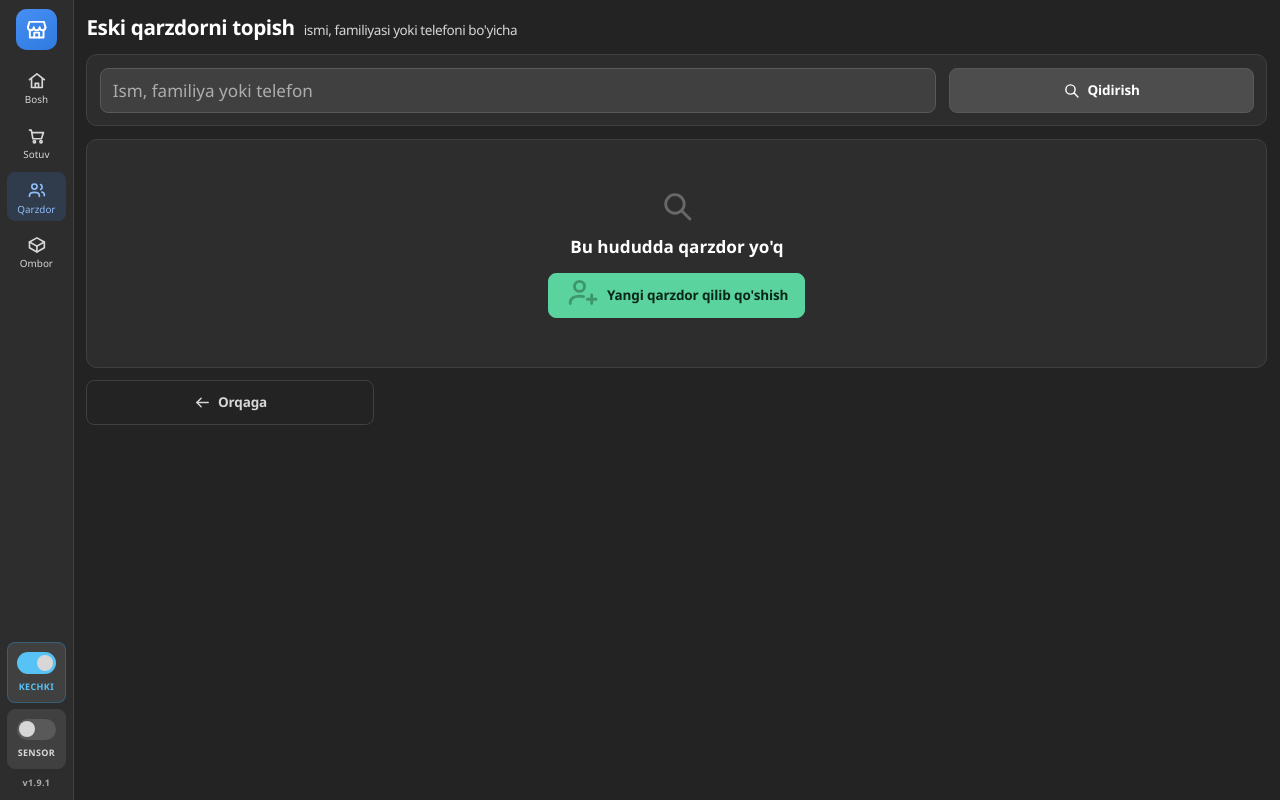
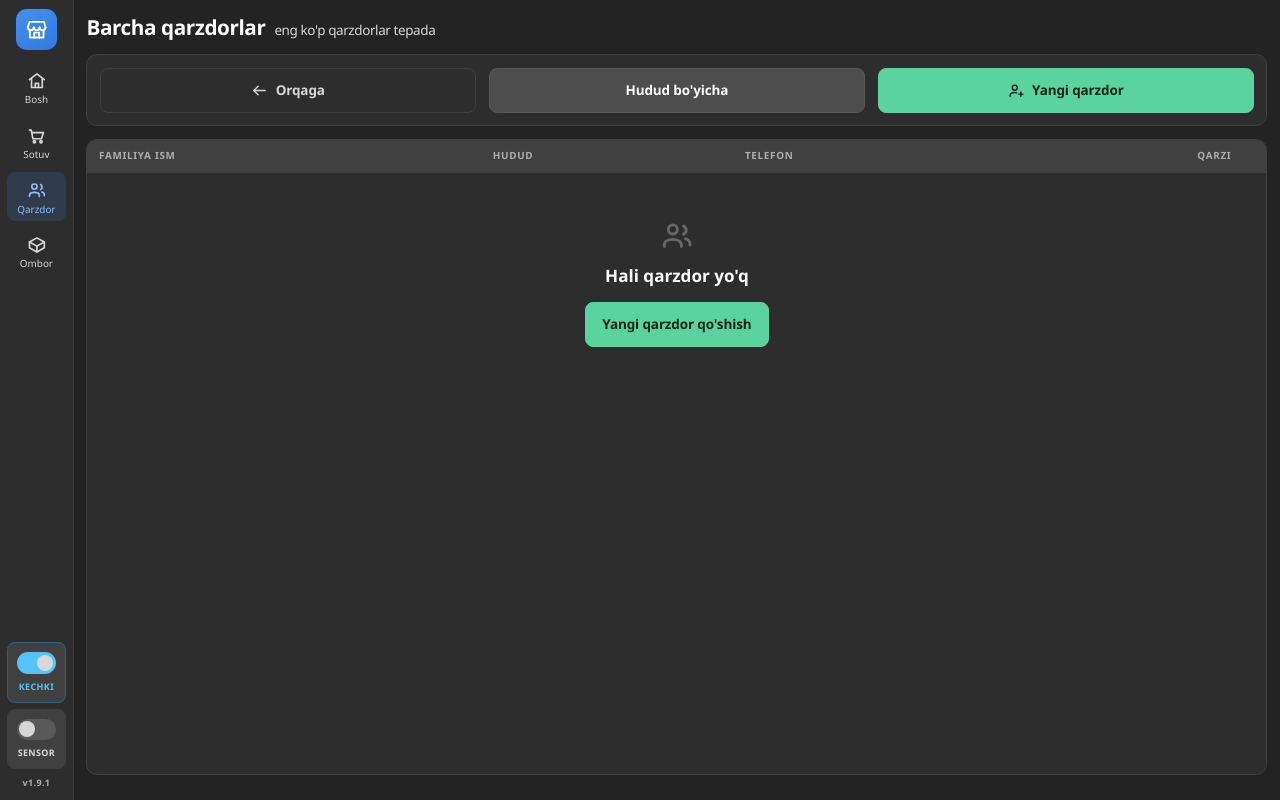
Before and after one commit to OSSWebDeveloper/ulugbek_xozmag, a Django app: page /qidirish/?korinish=royxat in a window 1280 px wide. Run offline with Django 5.2, Linux system fonts and the light colour scheme; data that the repository does not hold is empty.

Commit message:
Qidiruv maydoni olib tashlandi
«Oldin qarz olgan» sahifasidagi ism/familiya/telefon qidiruvi kerak emas
ekan — qarzdor hudud bo'yicha topiladi. Maydon barcha ko'rinishlardan
(tanlov, hududlar, ro'yxat) olib tashlandi, view dan `q` ishlovi va endi
ishlatilmaydigan `Q` importi ham chiqdi.

```diff
--- a/qarz/views.py
+++ b/qarz/views.py
@@ -2,7 +2,6 @@
 from decimal import Decimal
 
 from django.contrib import messages
-from django.db.models import Q
 from django.shortcuts import get_object_or_404, redirect, render
 from django.urls import reverse
 
@@ -43,46 +42,35 @@ def hudud_kartalari():
 def qidirish(request):
     """Eski qarzdorni topish.
 
-    Uch yo'l: ism yozib qidirish, butun ro'yxatni ochish yoki hududni
-    tanlab o'sha hududning qarzdorlarini ko'rish — qarzdorlar
-    sahifasidagi ketma-ketlikning aynan o'zi.
+    Ikki yo'l: butun ro'yxatni ochish yoki hududni tanlab o'sha hududning
+    qarzdorlarini ko'rish — qarzdorlar bo'limidagi ketma-ketlikning o'zi.
     """
-    matn = request.GET.get("q", "").strip()
     hudud_id = request.GET.get("hudud", "")
     korinish = request.GET.get("korinish", "")
 
-    if matn or hudud_id:
+    if hudud_id:
         korinish = "royxat"
     elif korinish not in ("royxat", "hududlar"):
         korinish = "tanlov"
 
     hudud = None
     qarzdorlar = []
-    jami_topildi = 0
     kartalar = []
 
     if korinish == "royxat":
         tanlangan = Qarzdor.objects.select_related("hudud")
-        if matn:
-            tanlangan = tanlangan.filter(
-                Q(ism__icontains=matn) | Q(familiya__icontains=matn)
-                | Q(telefon__icontains=matn)
-            )
         if hudud_id:
             hudud = get_object_or_404(Hudud, pk=hudud_id)
             tanlangan = tanlangan.filter(hudud=hudud)
-        jami_topildi = tanlangan.count()
-        qarzdorlar = tanlangan[:100]
+        qarzdorlar = sorted(tanlangan, key=lambda q: q.balans, reverse=True)
     elif korinish == "hududlar":
         kartalar = hudud_kartalari()
 
     return render(request, "qarz/qidirish.html", {
         "korinish": korinish,
         "qarzdorlar": qarzdorlar,
-        "matn": matn,
         "hudud": hudud,
         "hudud_kartalari": kartalar,
-        "jami_topildi": jami_topildi,
     })
 
 
--- a/templates/qarz/qidirish.html
+++ b/templates/qarz/qidirish.html
@@ -8,25 +8,15 @@
       <span class="kichik">shu hududning qarzdorlari</span>
     {% elif korinish == "hududlar" %}Hududlar
       <span class="kichik">qaysi hudud kerak?</span>
+    {% elif korinish == "royxat" %}Barcha qarzdorlar
+      <span class="kichik">eng ko'p qarzdorlar tepada</span>
     {% else %}Eski qarzdorni topish
-      <span class="kichik">ismi, familiyasi yoki telefoni bo'yicha</span>
+      <span class="kichik">qanday izlaymiz?</span>
     {% endif %}
   </div>
 
-  {# Qidiruv maydoni har doim tepada — ism ma'lum bo'lsa eng tez yo'l #}
-  <form method="get" class="quti">
-    <div class="qator">
-      <input type="text" name="q" value="{{ matn }}" class="kirish" style="flex:3"
-             placeholder="Ism, familiya yoki telefon" autocomplete="off"
-             {% if korinish == "tanlov" %}autofocus{% endif %}>
-      <button type="submit" class="tugma" style="flex:1">
-        <svg class="ikon"><use href="#i-qidir"></use></svg> Qidirish
-      </button>
-    </div>
-  </form>
-
 {% if korinish == "tanlov" %}
-  {# ---------- Ism ma'lum bo'lmasa: ikkita katta tugma ---------- #}
+  {# ---------- Ikkita katta tugma ---------- #}
   <div class="markazda">
   <div class="tanlov-setka ikkita">
     <a class="tanlov qarz" href="?korinish=royxat">
@@ -73,8 +63,25 @@
   </div>
   </div>
 
-{% elif qarzdorlar %}
-  {# ---------- Topilganlar ---------- #}
+{% else %}
+  {# ---------- Qarzdorlar ro'yxati ---------- #}
+  <div class="quti">
+    <div class="qator">
+      <a class="tugma tinch" style="flex:1"
+         href="{% if hudud %}?korinish=hududlar{% else %}{% url 'qarz:qidirish' %}{% endif %}">
+        <svg class="ikon"><use href="#i-chap"></use></svg> Orqaga
+      </a>
+      {% if hudud %}
+        <a class="tugma" style="flex:1" href="?korinish=royxat">Barcha qarzdorlar</a>
+      {% else %}
+        <a class="tugma" style="flex:1" href="?korinish=hududlar">Hudud bo'yicha</a>
+      {% endif %}
+      <a class="tugma yashil" style="flex:1" href="{% url 'qarz:yangi_qarzdor' %}">
+        <svg class="ikon"><use href="#i-odam-plus"></use></svg> Yangi qarzdor
+      </a>
+    </div>
+  </div>
+
   <div class="jadval-quti">
     <table class="jadval">
       <thead>
@@ -88,7 +95,8 @@
       </thead>
       <tbody>
         {% for q in qarzdorlar %}
-          <tr class="bosiladi" onclick="location.href='{% url 'qarz:qarzdor_karta' q.pk %}'">
+          <tr class="bosiladi {% if q.balans > 0 %}ogohlantirish{% endif %}"
+              onclick="location.href='{% url 'qarz:qarzdor_karta' q.pk %}'">
             <td><b>{{ q.familiya }} {{ q.ism }}</b></td>
             {% if not hudud %}<td>{{ q.hudud.nom }}</td>{% endif %}
             <td>{{ q.telefon|default:"—" }}</td>
@@ -98,40 +106,20 @@
                  onclick="event.stopPropagation()">Qarz yozish</a>
             </td>
           </tr>
+        {% empty %}
+          <tr>
+            <td colspan="5">
+              <div class="bosh-holat">
+                <svg class="ikon"><use href="#i-odamlar"></use></svg>
+                <b>{% if hudud %}Bu hududda qarzdor yo'q{% else %}Hali qarzdor yo'q{% endif %}</b>
+                <a class="tugma yashil" href="{% url 'qarz:yangi_qarzdor' %}"
+                   style="margin-top:12px">Yangi qarzdor qo'shish</a>
+              </div>
+            </td>
+          </tr>
         {% endfor %}
       </tbody>
     </table>
-  </div>
-
-  {% if jami_topildi > 100 %}
-    <div class="xabar warning" style="margin-top:var(--oraliq)">
-      <svg class="ikon"><use href="#i-ogoh"></use></svg>
-      <span>{{ jami_topildi }} ta topildi, birinchi 100 tasi ko'rsatildi — aniqroq yozing.</span>
-    </div>
-  {% endif %}
-
-  <div class="qator" style="max-width:320px">
-    <a class="tugma tinch" href="{% if hudud %}?korinish=hududlar{% else %}{% url 'qarz:qidirish' %}{% endif %}">
-      <svg class="ikon"><use href="#i-chap"></use></svg> Orqaga
-    </a>
-  </div>
-
-{% else %}
-  {# ---------- Hech kim topilmadi ---------- #}
-  <div class="quti">
-    <div class="bosh-holat">
-      <svg class="ikon"><use href="#i-qidir"></use></svg>
-      <b>{% if matn %}«{{ matn }}» bo'yicha hech kim topilmadi{% else %}Bu hududda qarzdor yo'q{% endif %}</b>
-      <a class="tugma yashil" href="{% url 'qarz:yangi_qarzdor' %}" style="margin-top:12px">
-        <svg class="ikon"><use href="#i-odam-plus"></use></svg> Yangi qarzdor qilib qo'shish
-      </a>
-    </div>
-  </div>
-
-  <div class="qator" style="max-width:320px">
-    <a class="tugma tinch" href="{% url 'qarz:qidirish' %}">
-      <svg class="ikon"><use href="#i-chap"></use></svg> Orqaga
-    </a>
   </div>
 {% endif %}
 
```
Also changed, not shown: qarz/tests.py (+10 -5 lines), README.md.
